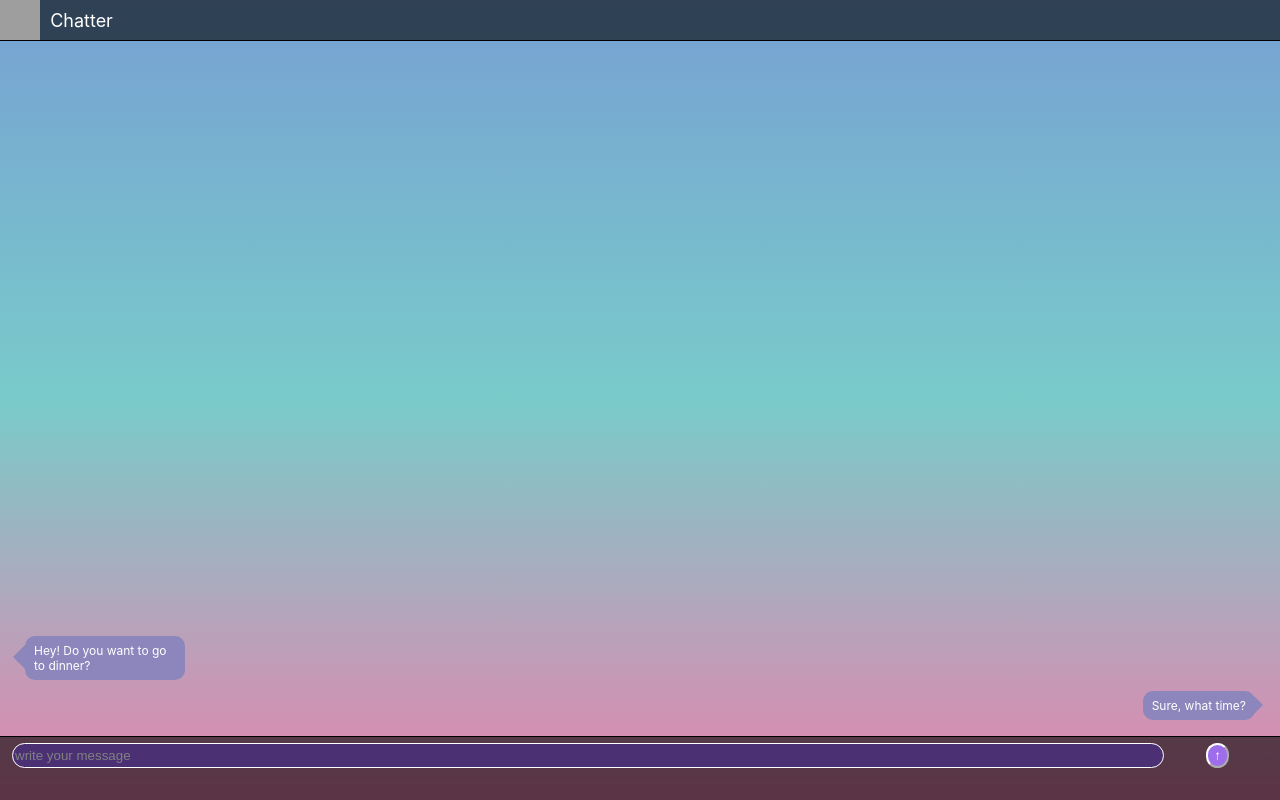
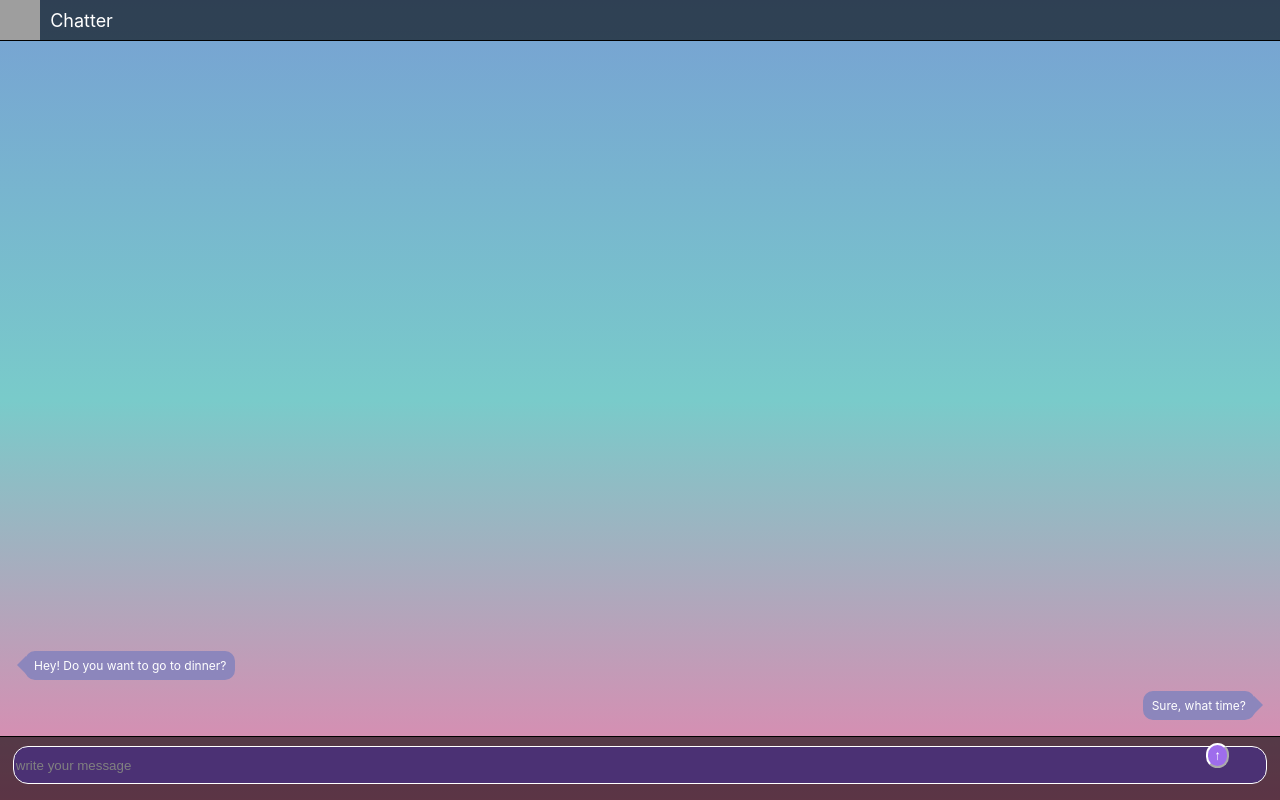
Before and after one commit to johanlia000/chatter2020, a React (Create React App) app: page / in a window 1280 px wide. Built offline with nearby package versions, Linux system fonts and the light colour scheme; grey boxes are pictures that could not be loaded.

Commit message:
made changes and made % instead of px

```diff
--- a/src/App.css
+++ b/src/App.css
@@ -19,7 +19,7 @@ body{
 .text {
   padding: 5px 7px 5px 7px;
   min-width:10px;
-  max-width:160px;
+  max-width:50%;
   display: inline-block;
   border-radius: 10px;
   color: white;
@@ -36,7 +36,7 @@ body{
 }
 
 .arrow-one {
-  bottom: 16.4%;
+  bottom: 15.7%;
 }
 
 .text-two {
@@ -58,10 +58,10 @@ body{
   width: 0;
   height: 0;
   position: absolute;
-  left: 13px;
-  border-top: 12px solid transparent;
-  border-bottom: 12px solid transparent;
-  border-right: 12px solid #8C86BC;
+  left: 17px;
+  border-top: 9px solid transparent;
+  border-bottom: 9px solid transparent;
+  border-right: 9px solid #8C86BC;
 }
 
 .arrow-right {
@@ -107,13 +107,15 @@ header{
   align-items: center
 }
 
+
 input{
   position: absolute;
-  left: 12px;
-  top: 6px;
-  height: 25px;
-  width: 90%;
-  border-radius:15px;
+  left: 1%;
+  right: 1%;
+  top: 15%;
+  height: 60%;
+  width: 98%;
+  border-radius: 15px;
   border: 1px solid white;
   background: #4b3174;
   color: white;
```
